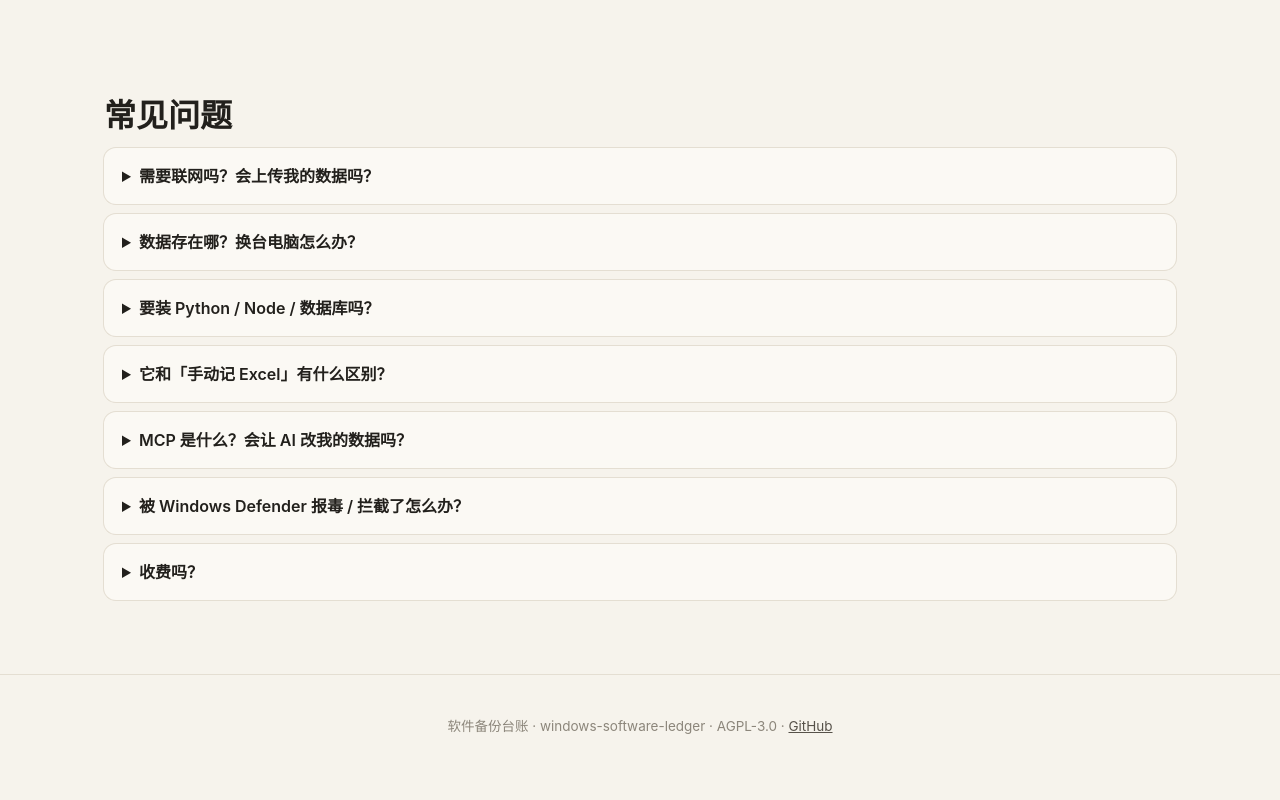
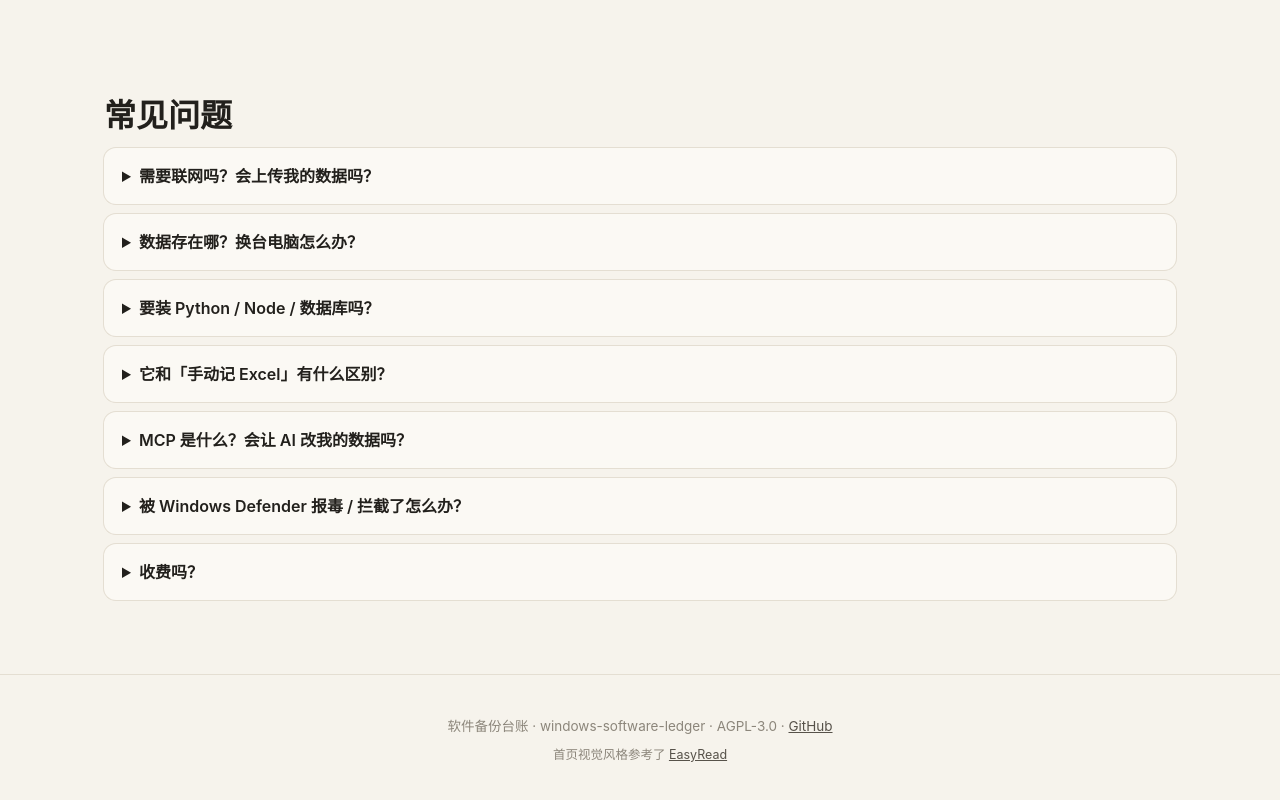
Before and after one commit to iroha3/windows-software-ledger, a plain HTML site: page docs/index.html in a window 1280 px wide. Shown: the part 5620-6420 px from the top of the page. Drawn offline with Linux system fonts and the light colour scheme.

Commit message:
docs: 首页页脚标注视觉风格参考 EasyRead

```diff
--- a/docs/index.html
+++ b/docs/index.html
@@ -328,6 +328,7 @@ footer a { color: var(--ink-2); }
 
 <footer>
   <div class="wrap">软件备份台账 · windows-software-ledger · AGPL-3.0 · <a href="https://github.com/iroha3/windows-software-ledger">GitHub</a></div>
+  <div class="wrap" style="margin-top:6px; font-size:12.5px;">首页视觉风格参考了 <a href="https://edwardxlai.github.io/easyread/" target="_blank" rel="noopener">EasyRead</a></div>
 </footer>
 <script>
 (function () {
```
